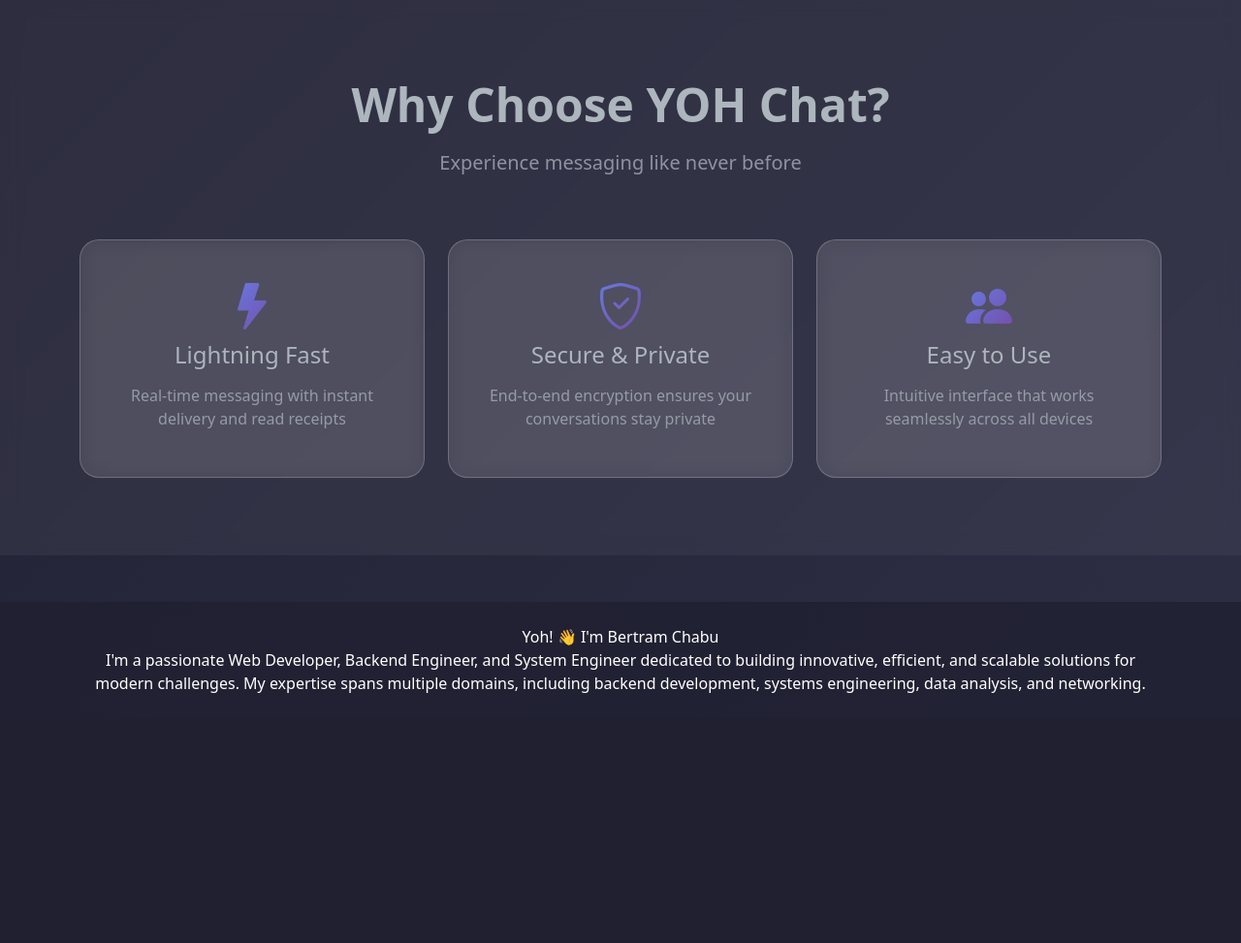
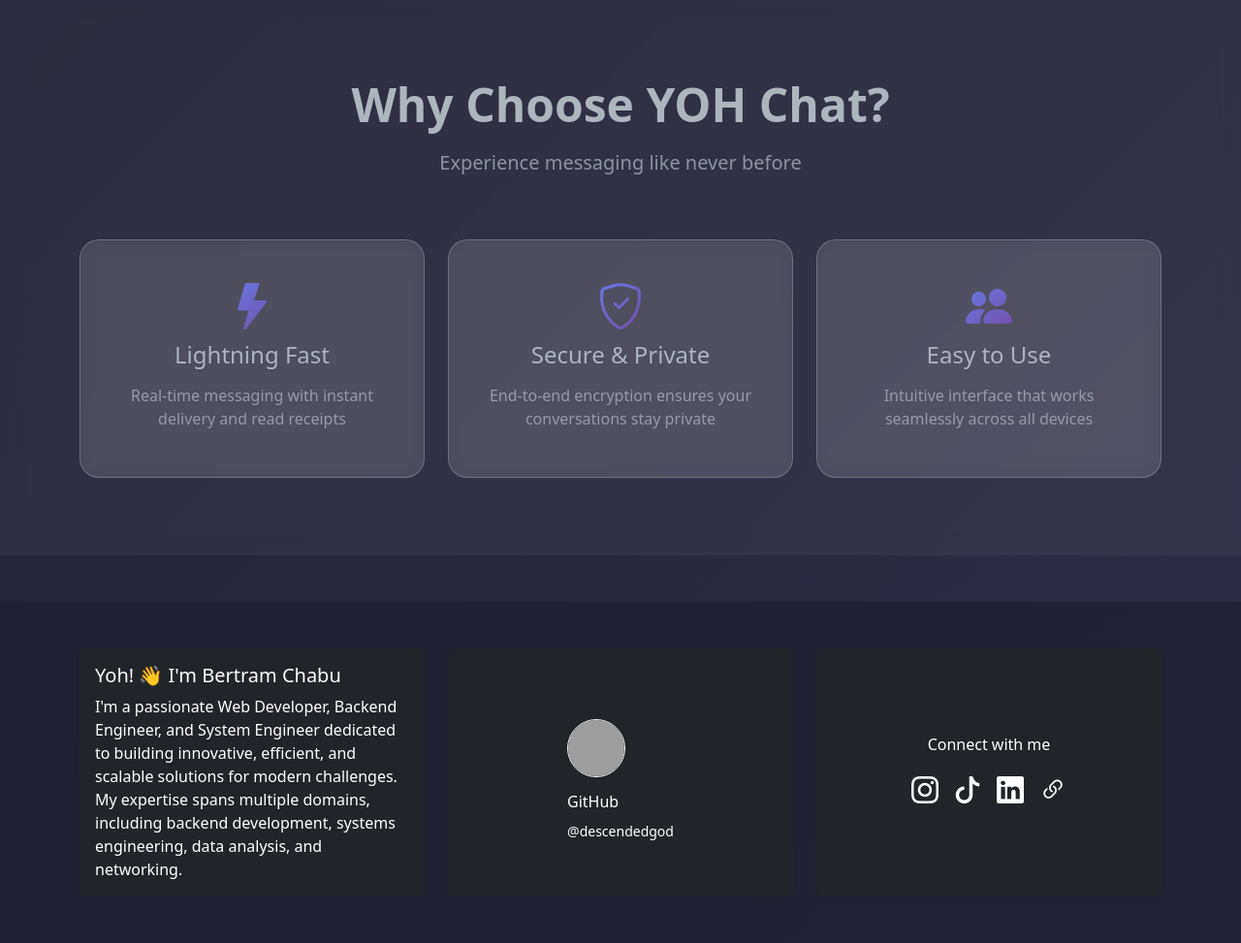
Before and after one commit to descendedgod/Yoh, a Django app: page / in a window 1280 px wide. Shown: the part 801-1774 px from the top of the page at 97% size. Before the commit the page ends 1516 px from the top, so only its background shows below. Run offline with Django 5.2, Linux system fonts and the light colour scheme; some libraries are stand-ins or nearby versions; grey boxes are pictures that could not be loaded.

Commit message:
Update landing.html

```diff
--- a/yoh/chat/templates/landing.html
+++ b/yoh/chat/templates/landing.html
@@ -599,10 +599,51 @@
             });
         });
     </script>
-    <footer class="text-center py-4 mt-5" style="background: rgba(30,30,47,0.7); color: #fff;">
+    <footer class="py-5 mt-5" style="background: rgba(30,30,47,0.7); color: #fff;">
       <div class="container">
-        <p class="mb-0">Yoh! 👋 I'm Bertram Chabu<br>
-        I'm a passionate Web Developer, Backend Engineer, and System Engineer dedicated to building innovative, efficient, and scalable solutions for modern challenges. My expertise spans multiple domains, including backend development, systems engineering, data analysis, and networking.</p>
+        <div class="row row-cols-1 row-cols-md-3 g-4 justify-content-center">
+          <!-- Bio Card -->
+          <div class="col">
+            <div class="card h-100 bg-dark text-white border-0 shadow-sm">
+              <div class="card-body">
+                <h5 class="card-title">Yoh! 👋 I'm Bertram Chabu</h5>
+                <p class="card-text mb-0">I'm a passionate Web Developer, Backend Engineer, and System Engineer dedicated to building innovative, efficient, and scalable solutions for modern challenges. My expertise spans multiple domains, including backend development, systems engineering, data analysis, and networking.</p>
+              </div>
+            </div>
+          </div>
+          <!-- GitHub Card -->
+          <div class="col">
+            <div class="card h-100 bg-dark text-white border-0 shadow-sm align-items-center justify-content-center d-flex flex-column">
+              <a href="https://github.com/descendedgod" target="_blank" class="text-decoration-none text-white">
+                <img src="https://github.githubassets.com/images/modules/logos_page/GitHub-Mark.png" alt="GitHub" width="60" height="60" class="my-3 rounded-circle border border-light">
+                <h6 class="mb-2">GitHub</h6>
+                <span class="small">@descendedgod</span>
+              </a>
+            </div>
+          </div>
+          <!-- Social Links Card -->
+          <div class="col">
+            <div class="card h-100 bg-dark text-white border-0 shadow-sm">
+              <div class="card-body d-flex flex-column align-items-center justify-content-center">
+                <h6 class="mb-3">Connect with me</h6>
+                <div class="d-flex flex-wrap gap-3 justify-content-center">
+                  <a href="https://www.instagram.com/descended_god/" target="_blank" class="text-white fs-3" title="Instagram">
+                    <i class="bi bi-instagram"></i>
+                  </a>
+                  <a href="https://www.tiktok.com/@god..hood" target="_blank" class="text-white fs-3" title="TikTok">
+                    <i class="bi bi-tiktok"></i>
+                  </a>
+                  <a href="https://www.linkedin.com/in/bertramchabu0/" target="_blank" class="text-white fs-3" title="LinkedIn">
+                    <i class="bi bi-linkedin"></i>
+                  </a>
+                  <a href="https://l.instagram.com/?u=https%3A%2F%2Flocket.cam%2Fcha.bu%3Ffbclid%3DPAZXh0bgNhZW0CMTEAAaejN374pD0FHd6fbxFKxy_Ku18XnYPFNfCldf6M-YFlODsfyy7Pqjrv11yLNQ_aem_sZfVGAuef3doBvCMfuI5fA&e=AT1Ew3o51cLNwkjwKuVbMjRmeWnZS0Kn9EhKoBW9ntfbvxCzb0Q9GOQRNkKLc3KihEG5RUCesRfRPf3ZA9N-XBXqcsfPGAXTxsHbQys" target="_blank" class="text-white fs-3" title="Locket">
+                    <i class="bi bi-link-45deg"></i>
+                  </a>
+                </div>
+              </div>
+            </div>
+          </div>
+        </div>
       </div>
     </footer>
 </body>
```
